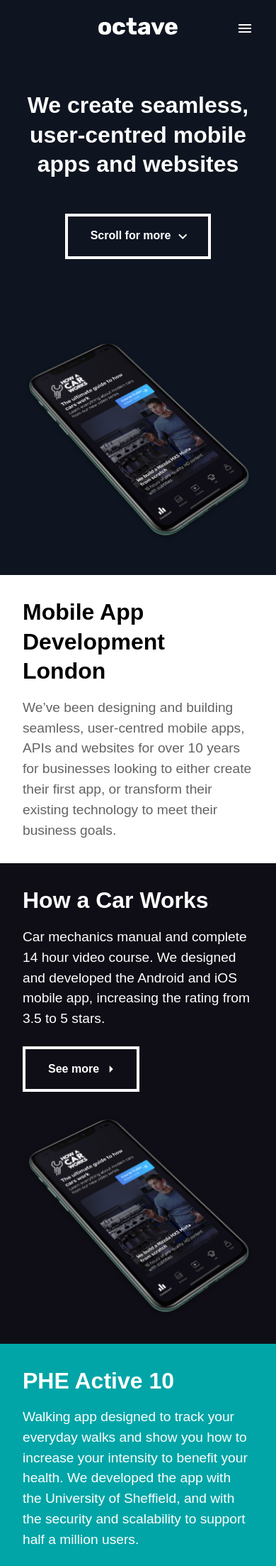
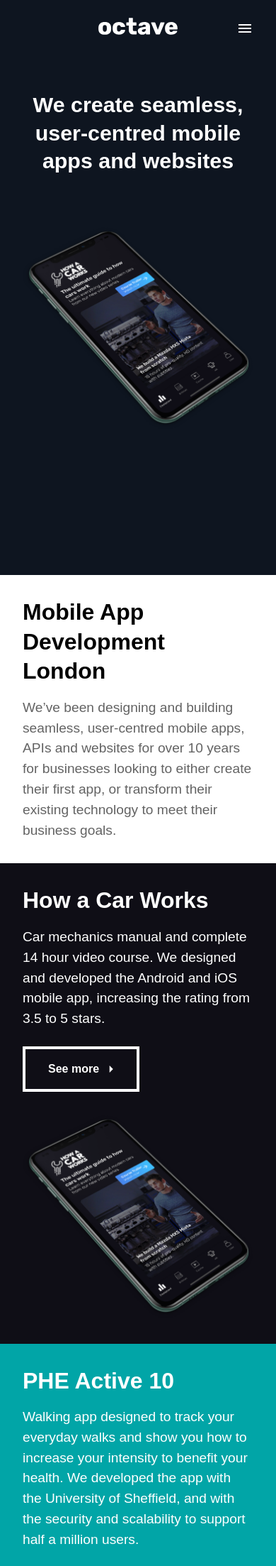
Before and after one commit to chrisjingram/octave-website, a Jekyll site: the page built from index.html, in a window 390 px wide. Shown: the top 2206 px of the page at 71% size. Built offline with Jekyll 4.4.1, drawn with Linux system fonts in a browser that asks for light colours; nearby versions of some CDN libraries; some web fonts are replaced.

Commit message:
Made space for mockups on mobile

```diff
--- a/_includes/cover.html
+++ b/_includes/cover.html
@@ -1,6 +1,6 @@
 <section id="cover">
   <h2 class="strapline">We create seamless, user-centred mobile apps and websites</h2>
-  <a href="#" class="button button-white icon-right">Scroll for more<i class="material-icons">keyboard_arrow_down</i></a>
+  <a href="#" class="scroll-for-more button button-white icon-right">Scroll for more<i class="material-icons">keyboard_arrow_down</i></a>
   <div class="gallery">
     <img id="hacw" src="/assets/images/hacw-mockup.png" alt="How A Car Works app on an iPhone">
     <img src="/assets/images/active10-mockup.png" alt="Active 10 app on an iPhone">
--- a/_sass/_cover.scss
+++ b/_sass/_cover.scss
@@ -5,9 +5,15 @@ section#cover{
   padding: 5rem 2rem;
   text-align: center;
   overflow:hidden;
+  .scroll-for-more{
+    display: none;
+    @include md{
+      display: inline-flex;
+    }
+  }
   h2.strapline{
     font-family: "Muli", sans-serif;
-    font-size: 2rem;
+    font-size: 1.9rem;
     color: white;
     text-align: center;
     width: 100%;
@@ -45,7 +51,10 @@ section#cover{
       opacity: 1;
     }
     img#hacw{
-      margin-top: 5rem;
+      margin-top: 1.5rem;
+      @include md{
+        margin-top: 5rem;
+      }
     }
 
   }
```
